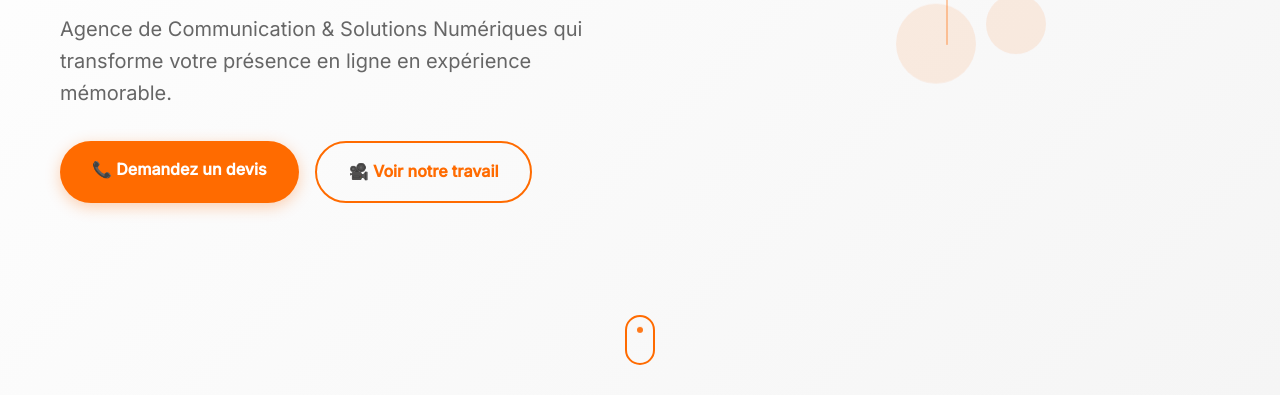
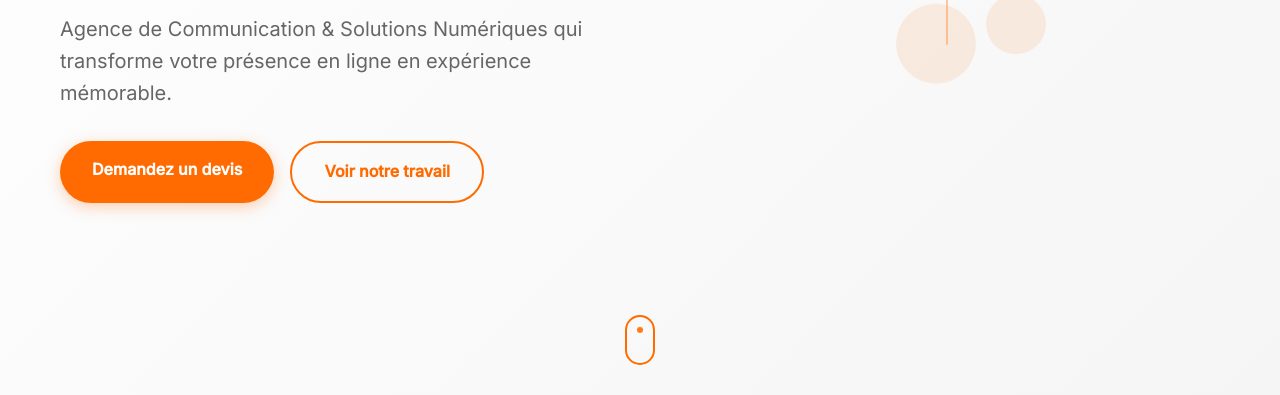
Before and after one commit to Wendemi226/buudu, a plain HTML site: page index.html in a window 1280 px wide. Shown: the part 405-800 px from the top of the page. Drawn offline with Linux system fonts and the light colour scheme.

Commit message:
Update index.html

```diff
--- a/index.html
+++ b/index.html
@@ -40,8 +40,8 @@
                     Agence de Communication & Solutions Numériques qui transforme votre présence en ligne en expérience mémorable.
                 </p>
                 <div class="hero-buttons animate-fade-up-delay-2">
-                    <a href="#contact" class="btn btn-primary">📞 Demandez un devis</a>
-                    <a href="#realisations" class="btn btn-secondary">🎥 Voir notre travail</a>
+                    <a href="#contact" class="btn btn-primary"> Demandez un devis</a>
+                    <a href="#realisations" class="btn btn-secondary">Voir notre travail</a>
                 </div>
             </div>
             <div class="hero-visual animate-float">
```
